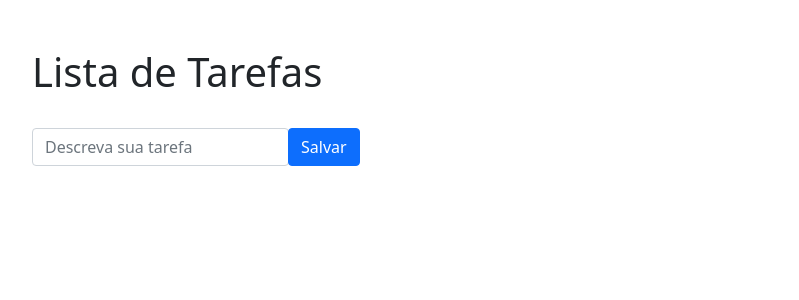
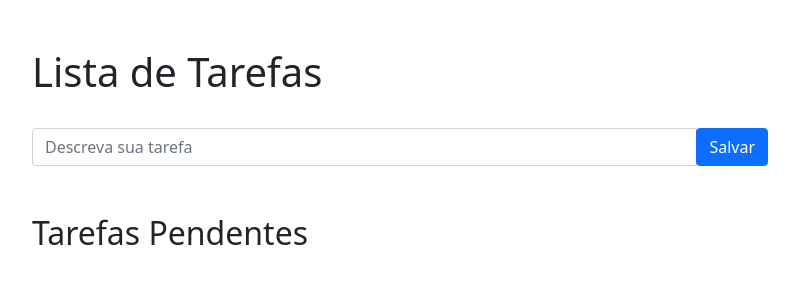
Before and after one commit to Jullianag/desenv_web_django, a Django app: page /tarefas/ in a window 1280 px wide. Shown: the top 300 px of the page, without its empty margins (240-1039 px from the left). Run offline with Django 4.2, Linux system fonts and the light colour scheme; data that the repository does not hold is empty.

Commit message:
criada lista de tarefas pendentes
close #5

```diff
--- a/webdev/settings.py
+++ b/webdev/settings.py
@@ -18,7 +18,6 @@ import dj_database_url
 
 # Build paths inside the project like this: BASE_DIR / 'subdir'.
 BASE_DIR = Path(__file__).resolve().parent.parent
-
 
 
 # Quick-start development settings - unsuitable for production
--- a/webdev/tarefas/templates/tarefas/home.html
+++ b/webdev/tarefas/templates/tarefas/home.html
@@ -21,16 +21,30 @@
                 {% csrf_token %}
 
                 <div class="input-group mb-3">
-                  <div class="col-auto">
                   <input type="text" class="form-control" id="nome" placeholder="Descreva sua tarefa" aria-label="Descreva sua tarefa" aria-describedby="button-addon2" name="nome" required>
-                  </div>
-                    <div >
+
+                    <div class="input-group-append">
                         <button type="submit" class="btn btn-primary"  id="button-addon2">Salvar</button>
                     </div>
 
-        </div>
+                </div>
             </form>
+            <h2 class="mt-5">Tarefas Pendentes</h2>
 
+            {% for tarefa in tarefas_pendentes %}
+                <form>
+
+                    <div class="input-group mb-3">
+                      <div class="input-group-prepend">
+                        <div class="input-group-text">
+                          <input type="checkbox" aria-label="Chebox para tarefa">
+                        </div>
+                      </div>
+                      <input type="text" class="form-control" aria-label="Input text para tarefa" value="{{ tarefa.nome }}">
+                    </div>
+
+                </form>
+            {% endfor %}
         </div>
     </div>
 </div>
--- a/webdev/tarefas/views.py
+++ b/webdev/tarefas/views.py
@@ -2,17 +2,19 @@ from django.shortcuts import render
 from django.http import HttpResponseRedirect
 from webdev.tarefas.forms import TarefaNovaForm
 from django.urls import reverse
-
-# Create your views here.
+from webdev.tarefas.models import Tarefa
 
 
 def home(request):
+
     if request.method == 'POST':
         form = TarefaNovaForm(request.POST)
         if form.is_valid():
             form.save()
             return HttpResponseRedirect(reverse('tarefas:home'))
         else:
-            return render(request, 'tarefas/home.html', {'form': form}, status=400)
+            tarefas_pendentes = Tarefa.objects.filter(feita=False).all()
+            return render(request, 'tarefas/home.html', {'form': form, 'tarefas_pendentes': tarefas_pendentes}, status=400)
     #  busca o endereço do template
-    return render(request, 'tarefas/home.html')
+    tarefas_pendentes = Tarefa.objects.filter(feita=False).all()
+    return render(request, 'tarefas/home.html', {'tarefas_pendentes': tarefas_pendentes})
```
Also changed, not shown: webdev/tarefas/tests/test_tarefas_get.py (+25 -1 lines).
